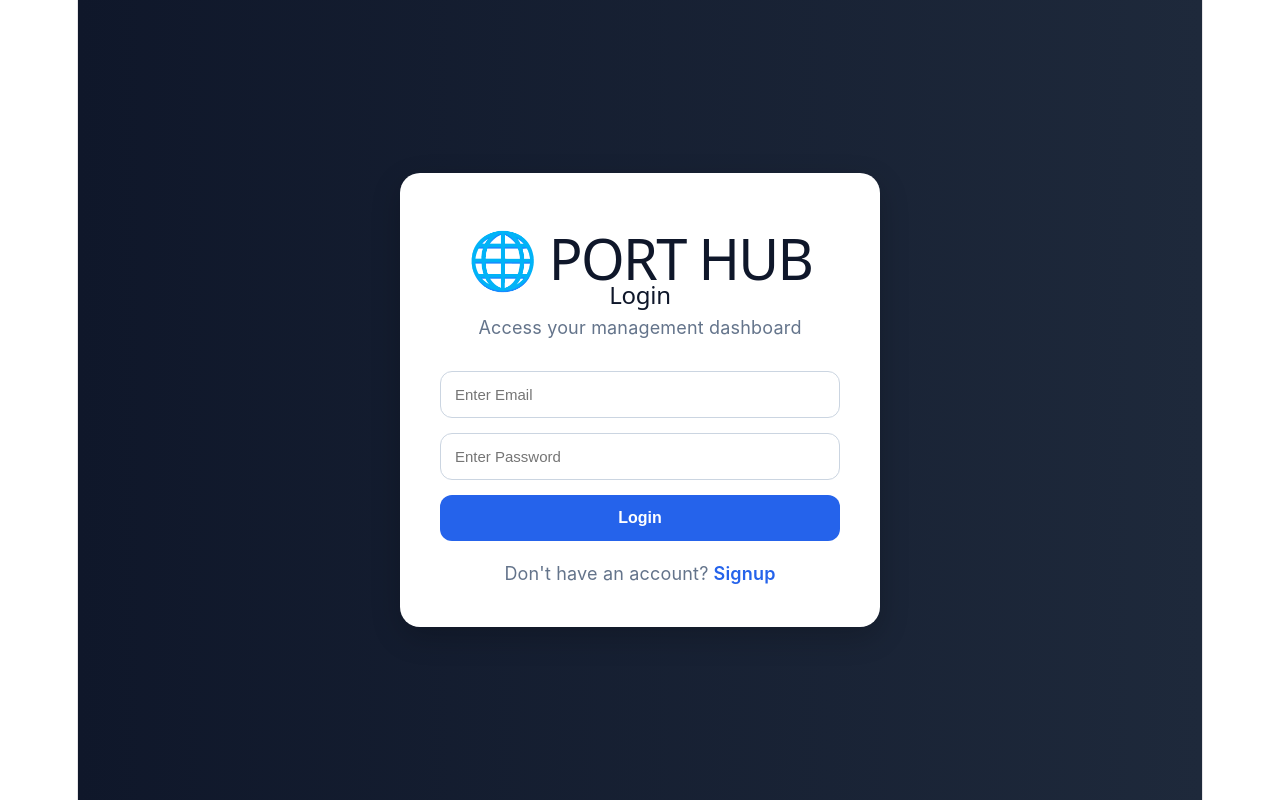
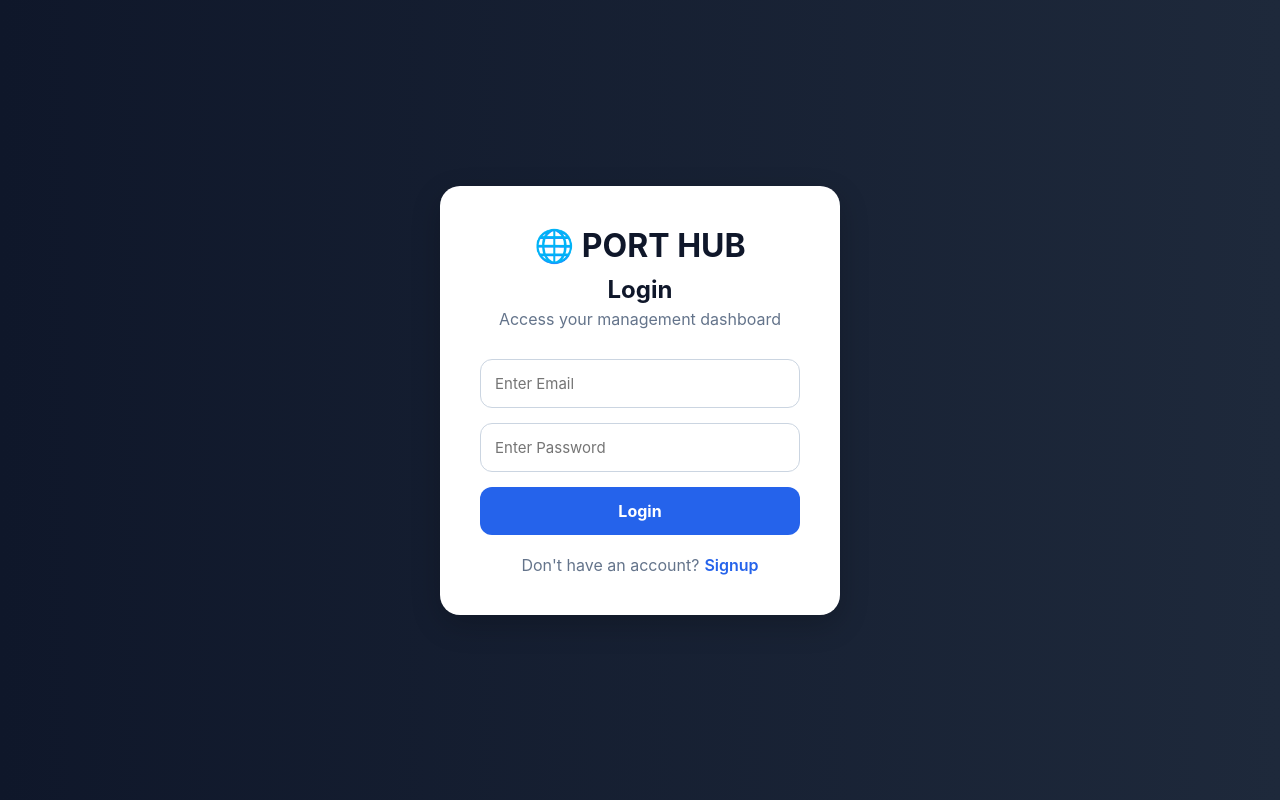
Before and after one commit to azeem-5226/MERN-stack, a React (Vite) app: page / in a window 1280 px wide. Built offline with nearby package versions, Linux system fonts and the light colour scheme.

Commit message:
frontend updates

```diff
--- a/src/index.css
+++ b/src/index.css
@@ -1,111 +1,27 @@
-:root {
-  --text: #6b6375;
-  --text-h: #08060d;
-  --bg: #fff;
-  --border: #e5e4e7;
-  --code-bg: #f4f3ec;
-  --accent: #aa3bff;
-  --accent-bg: rgba(170, 59, 255, 0.1);
-  --accent-border: rgba(170, 59, 255, 0.5);
-  --social-bg: rgba(244, 243, 236, 0.5);
-  --shadow:
-    rgba(0, 0, 0, 0.1) 0 10px 15px -3px, rgba(0, 0, 0, 0.05) 0 4px 6px -2px;
-
-  --sans: system-ui, 'Segoe UI', Roboto, sans-serif;
-  --heading: system-ui, 'Segoe UI', Roboto, sans-serif;
-  --mono: ui-monospace, Consolas, monospace;
-
-  font: 18px/145% var(--sans);
-  letter-spacing: 0.18px;
-  color-scheme: light dark;
-  color: var(--text);
-  background: var(--bg);
-  font-synthesis: none;
-  text-rendering: optimizeLegibility;
-  -webkit-font-smoothing: antialiased;
-  -moz-osx-font-smoothing: grayscale;
-
-  @media (max-width: 1024px) {
-    font-size: 16px;
-  }
-}
-
-@media (prefers-color-scheme: dark) {
-  :root {
-    --text: #9ca3af;
-    --text-h: #f3f4f6;
-    --bg: #16171d;
-    --border: #2e303a;
-    --code-bg: #1f2028;
-    --accent: #c084fc;
-    --accent-bg: rgba(192, 132, 252, 0.15);
-    --accent-border: rgba(192, 132, 252, 0.5);
-    --social-bg: rgba(47, 48, 58, 0.5);
-    --shadow:
-      rgba(0, 0, 0, 0.4) 0 10px 15px -3px, rgba(0, 0, 0, 0.25) 0 4px 6px -2px;
-  }
-
-  #social .button-icon {
-    filter: invert(1) brightness(2);
-  }
-}
-
-body {
+*{
   margin: 0;
-}
-
-#root {
-  width: 1126px;
-  max-width: 100%;
-  margin: 0 auto;
-  text-align: center;
-  border-inline: 1px solid var(--border);
-  min-height: 100svh;
-  display: flex;
-  flex-direction: column;
+  padding: 0;
   box-sizing: border-box;
 }
 
-h1,
-h2 {
-  font-family: var(--heading);
-  font-weight: 500;
-  color: var(--text-h);
+:root{
+  font-family: Inter, sans-serif;
 }
 
-h1 {
-  font-size: 56px;
-  letter-spacing: -1.68px;
-  margin: 32px 0;
-  @media (max-width: 1024px) {
-    font-size: 36px;
-    margin: 20px 0;
-  }
-}
-h2 {
-  font-size: 24px;
-  line-height: 118%;
-  letter-spacing: -0.24px;
-  margin: 0 0 8px;
-  @media (max-width: 1024px) {
-    font-size: 20px;
-  }
-}
-p {
-  margin: 0;
+body{
+  background: #f8fafc;
+  overflow-x: hidden;
 }
 
-code,
-.counter {
-  font-family: var(--mono);
-  display: inline-flex;
-  border-radius: 4px;
-  color: var(--text-h);
+#root{
+  width: 100%;
+  min-height: 100vh;
 }
 
-code {
-  font-size: 15px;
-  line-height: 135%;
-  padding: 4px 8px;
-  background: var(--code-bg);
+button{
+  font-family: inherit;
 }
+
+input{
+  font-family: inherit;
+}
```
